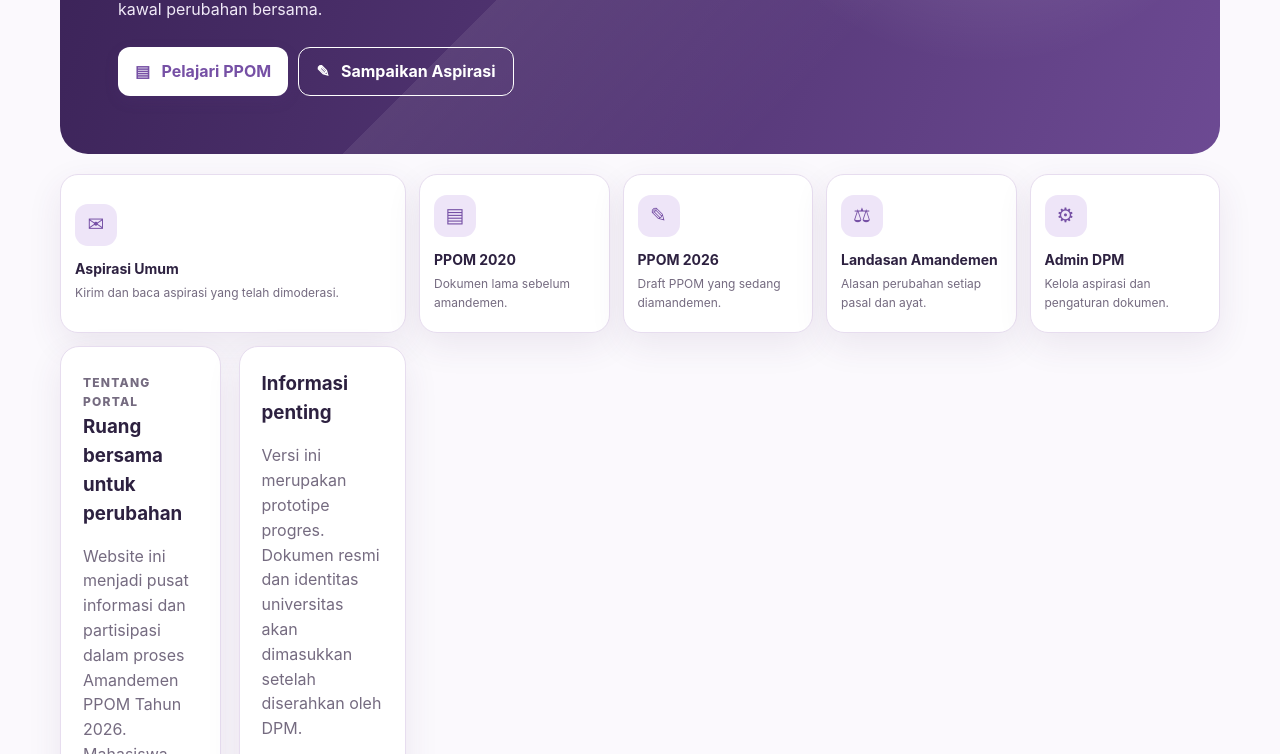
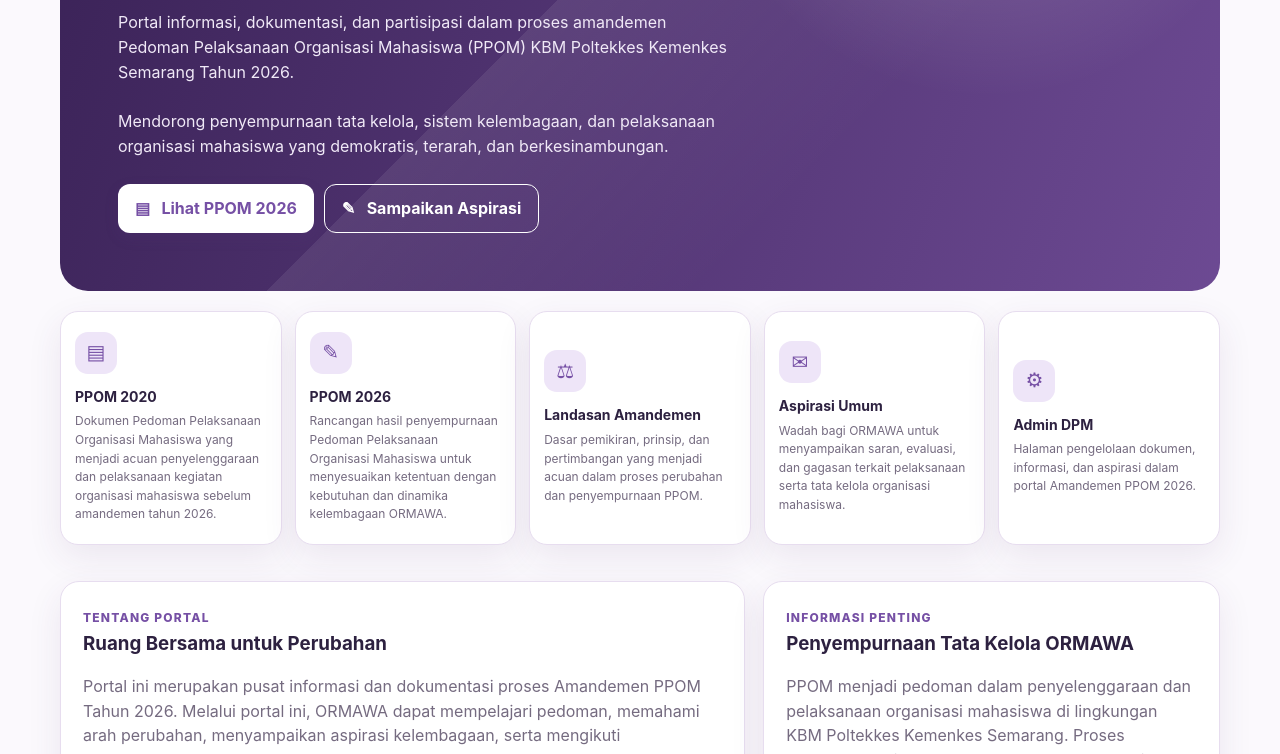
Before and after one commit to denisrohmansyah-cloud/KONSTITA, a plain HTML site: page index.html in a window 1280 px wide. Shown: the part 385-1139 px from the top of the page. Drawn offline with Linux system fonts and the light colour scheme.

Commit message:
Add official KONSTITA portal content for KBM Poltekkes Semarang

```diff
--- a/index.html
+++ b/index.html
@@ -38,24 +38,24 @@ footer{background:#38244d;color:white;padding:28px 0;margin-top:30px}.foot{displ
 </div></header>
 <div class="wrap">
 <section class="hero" id="hero">
-<div class="hero-content"><span class="eyebrow">PORTAL AMANDEMEN PPOM 2026</span><h1>KONSTITA</h1><p class="hero-tagline">Mengenal Aturan, Mengawal Perubahan.</p><p>Konstitusi Kita — ruang informasi, aspirasi, dan dokumentasi perubahan Peraturan Pokok Organisasi Mahasiswa. Pahami aturan, suarakan gagasan, dan kawal perubahan bersama.</p><div class="actions"><button class="btn light" onclick="showPage('ppom')">▤ &nbsp; Pelajari PPOM</button><button class="btn ghost" onclick="showPage('aspirasi')">✎ &nbsp; Sampaikan Aspirasi</button></div></div>
+<div class="hero-content"><span class="eyebrow">KONSTITA · KONSTITUSI KITA</span><h1>Amandemen<br>PPOM 2026</h1><p class="hero-tagline">Mengenal Aturan, Mengawal Perubahan.</p><p>Portal informasi, dokumentasi, dan partisipasi dalam proses amandemen Pedoman Pelaksanaan Organisasi Mahasiswa (PPOM) KBM Poltekkes Kemenkes Semarang Tahun 2026.</p><p>Mendorong penyempurnaan tata kelola, sistem kelembagaan, dan pelaksanaan organisasi mahasiswa yang demokratis, terarah, dan berkesinambungan.</p><div class="actions"><button class="btn light" onclick="showPage('ppom')">▤ &nbsp; Lihat PPOM 2026</button><button class="btn ghost" onclick="showPage('aspirasi')">✎ &nbsp; Sampaikan Aspirasi</button></div></div>
 </section>
 <section id="home" class="page active">
 <div class="quick">
-<button onclick="showPage('aspirasi')"><div class="qicon">✉</div><strong>Aspirasi Umum</strong><span>Kirim dan baca aspirasi yang telah dimoderasi.</span></button>
-<button onclick="showPage('ppom2020')"><div class="qicon">▤</div><strong>PPOM 2020</strong><span>Dokumen lama sebelum amandemen.</span></button>
-<button onclick="showPage('ppom')"><div class="qicon">✎</div><strong>PPOM 2026</strong><span>Draft PPOM yang sedang diamandemen.</span></button>
-<button onclick="showPage('landasan')"><div class="qicon">⚖</div><strong>Landasan Amandemen</strong><span>Alasan perubahan setiap pasal dan ayat.</span></button>
-<button onclick="showPage('admin')"><div class="qicon">⚙</div><strong>Admin DPM</strong><span>Kelola aspirasi dan pengaturan dokumen.</span></button>
-
+<button onclick="showPage('ppom2020')"><div class="qicon">▤</div><strong>PPOM 2020</strong><span>Dokumen Pedoman Pelaksanaan Organisasi Mahasiswa yang menjadi acuan penyelenggaraan dan pelaksanaan kegiatan organisasi mahasiswa sebelum amandemen tahun 2026.</span></button>
+<button onclick="showPage('ppom')"><div class="qicon">✎</div><strong>PPOM 2026</strong><span>Rancangan hasil penyempurnaan Pedoman Pelaksanaan Organisasi Mahasiswa untuk menyesuaikan ketentuan dengan kebutuhan dan dinamika kelembagaan ORMAWA.</span></button>
+<button onclick="showPage('landasan')"><div class="qicon">⚖</div><strong>Landasan Amandemen</strong><span>Dasar pemikiran, prinsip, dan pertimbangan yang menjadi acuan dalam proses perubahan dan penyempurnaan PPOM.</span></button>
+<button onclick="showPage('aspirasi')"><div class="qicon">✉</div><strong>Aspirasi Umum</strong><span>Wadah bagi ORMAWA untuk menyampaikan saran, evaluasi, dan gagasan terkait pelaksanaan serta tata kelola organisasi mahasiswa.</span></button>
+<button onclick="showPage('admin')"><div class="qicon">⚙</div><strong>Admin DPM</strong><span>Halaman pengelolaan dokumen, informasi, dan aspirasi dalam portal Amandemen PPOM 2026.</span></button>
+</div>
 <div class="grid2">
-<div class="card"><span class="kicker">Tentang portal</span><h3>Ruang bersama untuk perubahan</h3><p class="muted">Website ini menjadi pusat informasi dan partisipasi dalam proses Amandemen PPOM Tahun 2026. Mahasiswa dapat mempelajari dokumen, menyampaikan aspirasi, dan mengikuti perkembangan pembahasan.</p><button class="btn soft small" onclick="showPage('amend')">Lihat proses amandemen →</button></div>
-<div class="card"><h3>Informasi penting</h3><p class="muted">Versi ini merupakan prototipe progres. Dokumen resmi dan identitas universitas akan dimasukkan setelah diserahkan oleh DPM.</p><div class="callout"><strong>Partisipasi terbuka</strong><br><small class="muted">Aspirasi dapat disampaikan tanpa akun. Hindari memasukkan data pribadi sensitif.</small></div></div>
+<div class="card"><span class="kicker">Tentang portal</span><h3>Ruang Bersama untuk Perubahan</h3><p class="muted">Portal ini merupakan pusat informasi dan dokumentasi proses Amandemen PPOM Tahun 2026. Melalui portal ini, ORMAWA dapat mempelajari pedoman, memahami arah perubahan, menyampaikan aspirasi kelembagaan, serta mengikuti perkembangan proses amandemen.</p></div>
+<div class="card"><span class="kicker">Informasi penting</span><h3>Penyempurnaan Tata Kelola ORMAWA</h3><p class="muted">PPOM menjadi pedoman dalam penyelenggaraan dan pelaksanaan organisasi mahasiswa di lingkungan KBM Poltekkes Kemenkes Semarang. Proses amandemen diarahkan pada penyempurnaan sistem kelembagaan, kejelasan kedudukan dan kewenangan organisasi, serta keselarasan ketentuan dalam hierarki peraturan KBM.</p><div class="callout"><strong>Partisipasi ORMAWA</strong><br><small class="muted">Sampaikan saran, evaluasi, dan gagasan melalui menu Aspirasi Umum.</small></div></div>
 </div>
 </section>
-<section id="ppom2020" class="page"><div class="pagehead"><div class="kicker">Dokumen acuan lama</div><h2>PPOM 2020</h2><p>Peraturan Pokok Organisasi Mahasiswa sebelum proses amandemen 2026.</p></div><div class="card"><div class="docrow"><div class="docicon">PDF</div><div class="grow"><strong>Dokumen PPOM 2020</strong><small>Dokumen lama sebagai bahan pembanding.</small></div><span class="status wait">Menunggu dokumen</span></div><div id="ppom2020Embed" class="empty">Dokumen akan ditampilkan setelah tautan Google Docs publikasi web diatur admin.</div><iframe id="ppom2020Frame" class="hidden" title="PPOM 2020" style="width:100%;height:650px;border:1px solid var(--line);border-radius:12px"></iframe></div></section>
+<section id="ppom2020" class="page"><div class="pagehead"><div class="kicker">Dokumen acuan lama</div><h2>PPOM 2020</h2><p>Dokumen Pedoman Pelaksanaan Organisasi Mahasiswa yang menjadi acuan penyelenggaraan dan pelaksanaan kegiatan organisasi mahasiswa sebelum amandemen tahun 2026.</p></div><div class="card"><div class="docrow"><div class="docicon">PDF</div><div class="grow"><strong>Dokumen PPOM 2020</strong><small>Dokumen lama sebagai bahan pembanding.</small></div><span class="status wait">Menunggu dokumen</span></div><div id="ppom2020Embed" class="empty">Dokumen akan ditampilkan setelah tautan Google Docs publikasi web diatur admin.</div><iframe id="ppom2020Frame" class="hidden" title="PPOM 2020" style="width:100%;height:650px;border:1px solid var(--line);border-radius:12px"></iframe></div></section>
 <section id="ppom" class="page">
-<div class="pagehead"><div class="kicker">Dokumen dasar</div><h2>PPOM Tahun 2026</h2><p>Pelajari dokumen Peraturan Pokok Organisasi Mahasiswa yang menjadi acuan.</p></div>
+<div class="pagehead"><div class="kicker">Dokumen dasar</div><h2>PPOM Tahun 2026</h2><p>Rancangan hasil penyempurnaan Pedoman Pelaksanaan Organisasi Mahasiswa untuk menyesuaikan ketentuan dengan kebutuhan dan dinamika kelembagaan ORMAWA.</p></div>
 <div class="grid2"><div class="card"><div class="docrow"><div class="docicon">PDF</div><div class="grow"><strong>Draft PPOM 2026 (Google Docs)</strong><small>Unggah dokumen resmi melalui pengelola website.</small></div><span class="status wait">Belum tersedia</span></div><p class="muted">Pratinjau dokumen Google Docs yang dipublikasikan akan ditampilkan di sini. Staf mengedit dokumen sumber melalui akun Google yang diberi akses.</p><div id="ppom2026Viewer" class="empty">Tampilan dokumen PPOM 2026 akan muncul setelah tautan Google Docs publikasi web diatur admin.</div><iframe id="ppom2026Frame" class="hidden" title="Draft PPOM 2026" style="width:100%;height:650px;border:1px solid var(--line);border-radius:12px"></iframe></div><div class="card"><h3>Panduan membaca</h3><ol class="muted"><li>Unduh dokumen PPOM terbaru.</li><li>Periksa bab, pasal, dan ayat terkait.</li><li>Gunakan nomor pasal yang tepat saat menyampaikan aspirasi.</li></ol></div></div>
 </section>
 <section id="amend" class="page">
@@ -80,7 +80,7 @@ footer{background:#38244d;color:white;padding:28px 0;margin-top:30px}.foot{displ
 <div class="grid2"><div class="card"><h3>Dokumen yang disiapkan</h3><div class="docrow"><div class="docicon">DOC</div><div class="grow"><strong>Template pengajuan amandemen</strong><small>Format surat atau naskah usulan.</small></div><span class="status wait">Belum ada</span></div><div class="docrow"><div class="docicon">PDF</div><div class="grow"><strong>Pedoman pengajuan</strong><small>Ketentuan dan alur pengajuan.</small></div><span class="status wait">Belum ada</span></div><div class="docrow"><div class="docicon">DOC</div><div class="grow"><strong>Format matriks perubahan</strong><small>Pasal lama, usulan redaksi, dan alasan.</small></div><span class="status wait">Belum ada</span></div></div><div class="card"><h3>Ajukan berkas</h3><p class="muted">Fitur unggah berkas akan diaktifkan setelah penyimpanan server dan aturan ukuran/format ditetapkan.</p><div class="callout"><strong>Format yang direncanakan</strong><br><small>PDF, DOC, DOCX. Batas ukuran dan jenis berkas akan ditentukan oleh admin.</small></div></div></div>
 </section>
 <section id="landasan" class="page">
-<div class="pagehead"><div class="kicker">Kajian pasal dan ayat</div><h2>Landasan Amandemen per Pasal</h2><p>Alasan, urgensi, dan dasar pertimbangan perubahan setiap pasal atau ayat dalam draft PPOM 2026.</p></div>
+<div class="pagehead"><div class="kicker">Kajian pasal dan ayat</div><h2>Landasan Amandemen</h2><p>Dasar pemikiran, prinsip, dan pertimbangan yang menjadi acuan dalam proses perubahan dan penyempurnaan PPOM.</p></div>
 <div class="card"><div class="callout"><strong>Dokumen kerja yang dapat diperbarui</strong><br><small class="muted">Staf menyunting dokumen sumber melalui akun Google yang diberi akses Editor. Website menampilkan versi yang dipublikasikan untuk web.</small></div><div id="landasanViewer" class="empty">Tampilan landasan amandemen akan muncul setelah tautan Google Docs publikasi web diatur admin.</div><iframe id="landasanFrame" class="hidden" title="Landasan Amandemen per Pasal" style="width:100%;height:700px;border:1px solid var(--line);border-radius:12px"></iframe></div>
 </section>
 <section id="admin" class="page">
```
